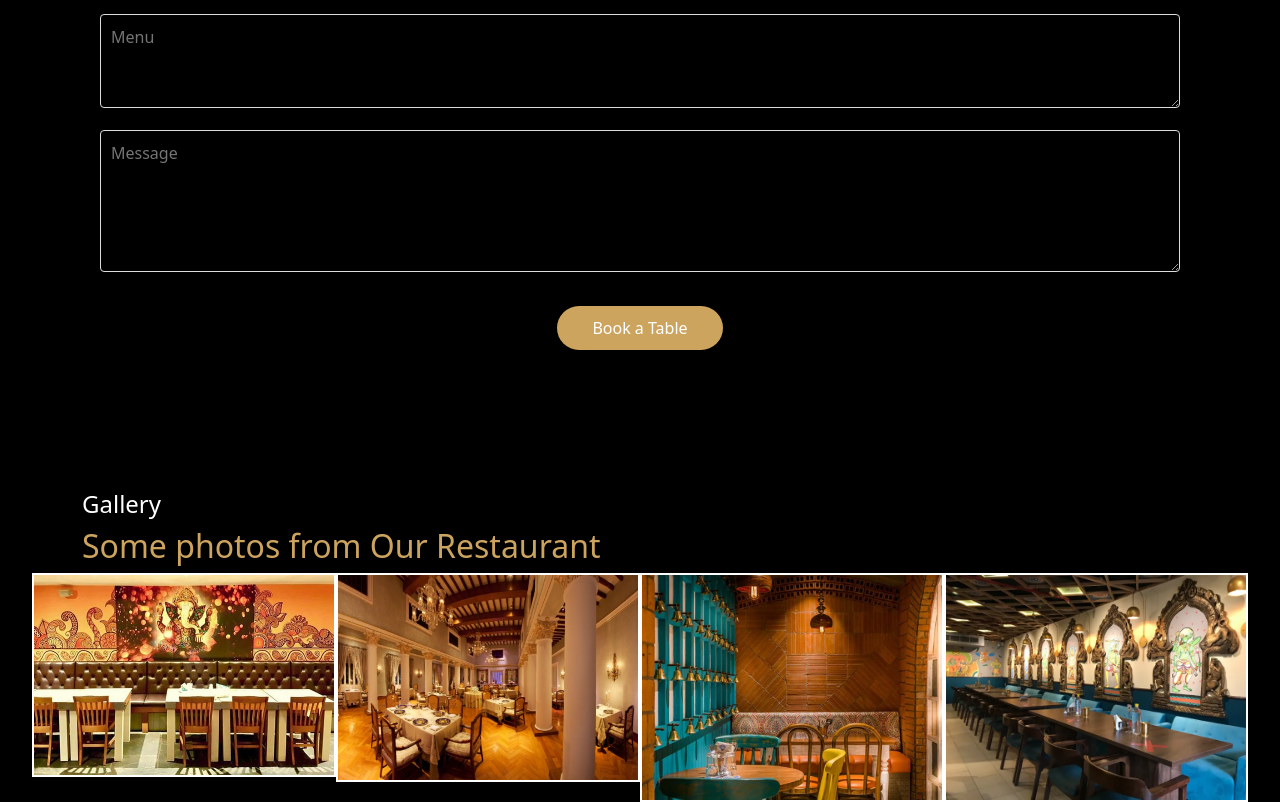
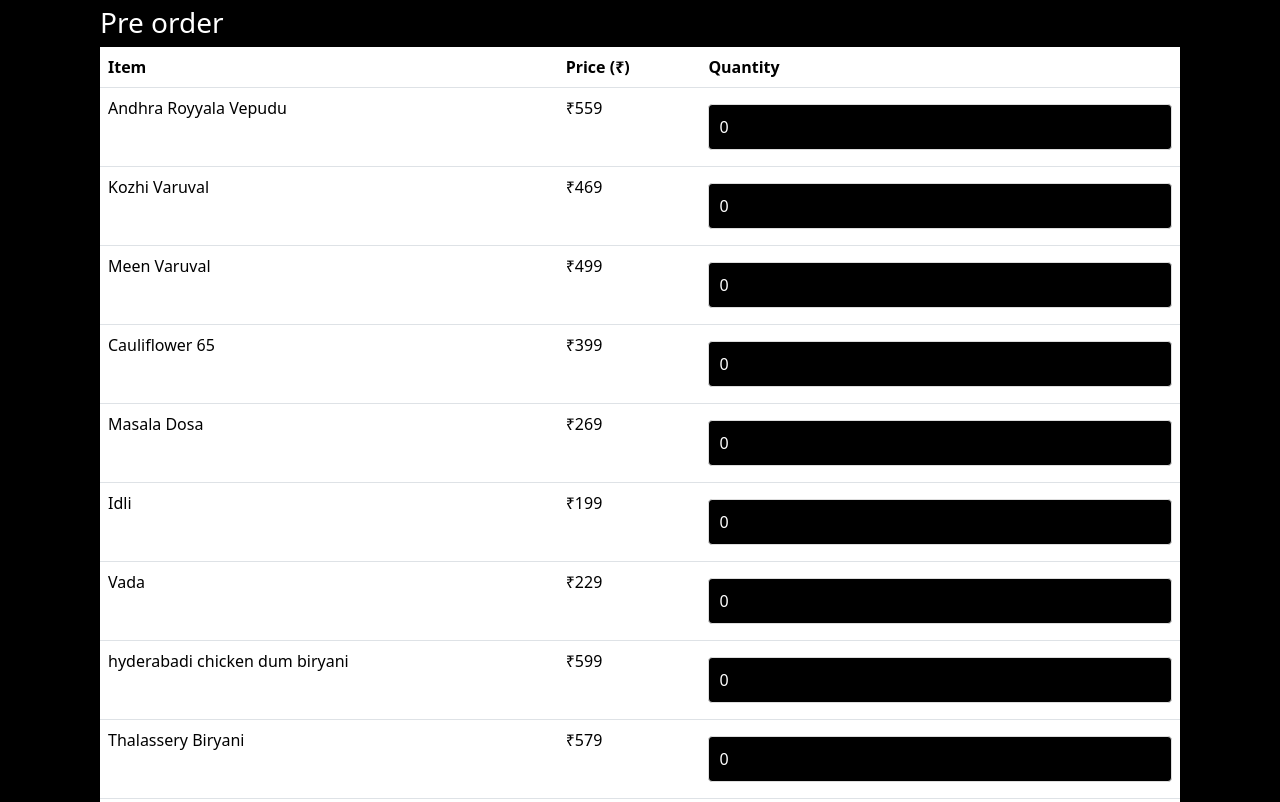
Before and after one commit to Vivekvardhanreddy1707/Project, a React (Create React App) app: page / in a window 1280 px wide. Shown: the part 3083-3885 px from the top of the page. Built offline with nearby package versions, Linux system fonts and the light colour scheme.

Commit message:
Update BookTable.js

```diff
--- a/src/Components/BookTable.js
+++ b/src/Components/BookTable.js
@@ -9,30 +9,56 @@ const BookTable = () => {
     time: '',
     people: '',
     tableNumber: '',
-    menu: '', // Add the menu field to the form data
     message: '',
+    preOrder: [],
   });
+
+  const [totalBill, setTotalBill] = useState(0);
 
   const handleInputChange = (event) => {
     const { name, value } = event.target;
     setFormData({ ...formData, [name]: value });
   };
 
+  const handleQuantityChange = (event, itemName, itemPrice) => {
+    const quantity = event.target.value !== '' ? parseInt(event.target.value, 10) : 0;
+    const price = itemPrice * quantity;
+
+    const updatedPreOrder = [...formData.preOrder];
+    const index = updatedPreOrder.findIndex(item => item.name === itemName);
+
+    if (index !== -1) {
+      updatedPreOrder[index] = { name: itemName, price, quantity };
+    } else {
+      updatedPreOrder.push({ name: itemName, price, quantity });
+    }
+
+    const newTotalBill = updatedPreOrder.reduce((acc, item) => acc + item.price, 0);
+
+    setFormData({ ...formData, preOrder: updatedPreOrder });
+    setTotalBill(newTotalBill);
+  };
+
   const handleSubmit = (event) => {
     event.preventDefault();
     console.log('Form submitted:', formData);
-    setFormData({
-      name: '',
-      email: '',
-      phone: '',
-      date: '',
-      time: '',
-      people: '',
-      tableNumber: '',
-      menu: '',
-      message: '',
-    });
+    // Logic for handling form submission
   };
+
+  const preOrderItems = [
+    { name: 'Andhra Royyala Vepudu', price: 559 },
+    { name: 'Kozhi Varuval', price: 469 },
+    { name: 'Meen Varuval', price: 499 },
+    { name: 'Cauliflower 65', price: 399 },
+    { name: 'Masala Dosa', price: 269 },
+    { name: 'Idli', price: 199 },
+    { name: 'Vada', price: 229 },
+    { name: 'hyderabadi chicken dum biryani', price: 599 },
+    { name: 'Thalassery Biryani', price: 579 },
+    { name: 'Chettinad Biryani', price: 629 },
+    { name: 'Vegetable Pulao', price: 485 },
+    // ... other items
+  ];
 
   return (
       <section id="book-a-table" className="book-a-table">
@@ -42,20 +68,60 @@ const BookTable = () => {
         <div className="input-group">
           <input type="text" name="name" value={formData.name} onChange={handleInputChange} placeholder="Your Name" />
           <input type="email" name="email" value={formData.email} onChange={handleInputChange} placeholder="Your Email" />
-              <input type="tel" name="Phone" value={formData.email} onChange={handleInputChange} placeholder="Phone" />
+          <input type="tel" name="phone" value={formData.phone} onChange={handleInputChange} placeholder="Phone" />
         </div>
         <div className="input-group">
-              <input type="Date" name="Date" value={formData.email} onChange={handleInputChange} placeholder="Date" />
-              <input type="Time" name="Time" value={formData.email} onChange={handleInputChange} placeholder="Time" />
-              <input type="number" name="Noof people" value={formData.email} onChange={handleInputChange} placeholder="No. of people" />
+          <input type="date" name="date" value={formData.date} onChange={handleInputChange} placeholder="Date" />
+          <input type="time" name="time" value={formData.time} onChange={handleInputChange} placeholder="Time" />
+          <input type="number" name="people" value={formData.people} onChange={handleInputChange} placeholder="No. of people" />
         </div>
         <div className="input-group">
-              <input type="number" name="Table.no" value={formData.email} onChange={handleInputChange} placeholder="Table number" />
+          <input type="number" name="tableNumber" value={formData.tableNumber} onChange={handleInputChange} placeholder="Table number" />
         </div>
+
+          <h3>Pre order</h3>
+          <div className="table-responsive">
+            <table className="table black-table">
+              <thead>
+                <tr>
+                  <th>Item</th>
+                  <th>Price (₹)</th>
+                  <th>Quantity</th>
+                </tr>
+              </thead>
+              <tbody>
+                {preOrderItems.map(item => (
+                  <tr key={item.name}>
+                    <td>{item.name}</td>
+                    <td>₹{item.price}</td>
+                    <td>
+                      <input
+                        type="number"
+                        min="0"
+                        value={formData.preOrder.find(order => order.name === item.name)?.quantity || 0}
+                        className="quantity-input form-control"
+                        onChange={(e) => handleQuantityChange(e, item.name, item.price)}
+                      />
+                    </td>
+                  </tr>
+                ))}
+              </tbody>
+            </table>
+          </div>
+
+          <h3>Total Bill</h3>
+          <span id="total-bill">₹{totalBill.toFixed(2)}</span>
+
           <div className="text-area-group">
-              <textarea name="menu" value={formData.email} onChange={handleInputChange} rows="3" placeholder="Menu" />
-              <textarea name="message" value={formData.email} onChange={handleInputChange} rows="5" placeholder="Message" />
+            <textarea
+              name="message"
+              value={formData.message}
+              onChange={handleInputChange}
+              rows="5"
+              placeholder="Message"
+            />
           </div>
+
           <button type="submit">Book a Table</button>
         </form>
       </section>
```
Lines whose indentation alone changed are shown as unchanged.
